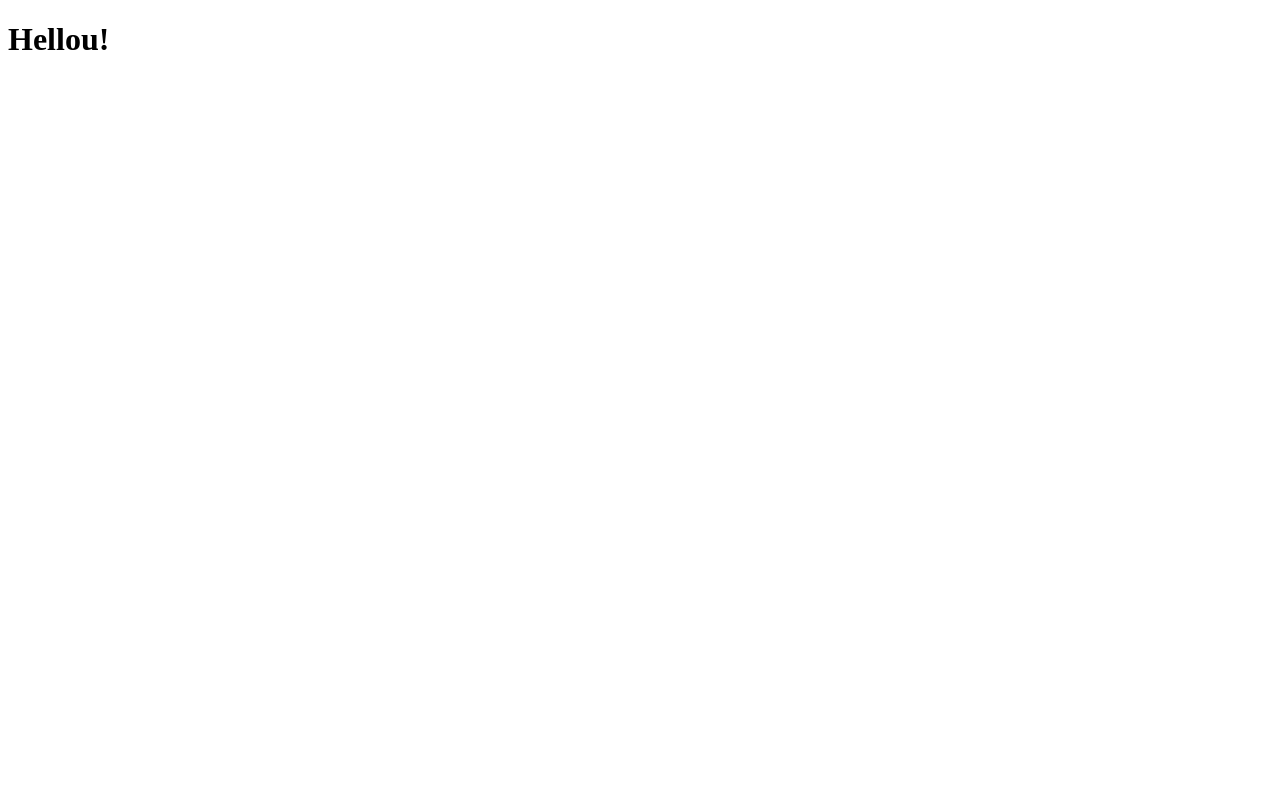
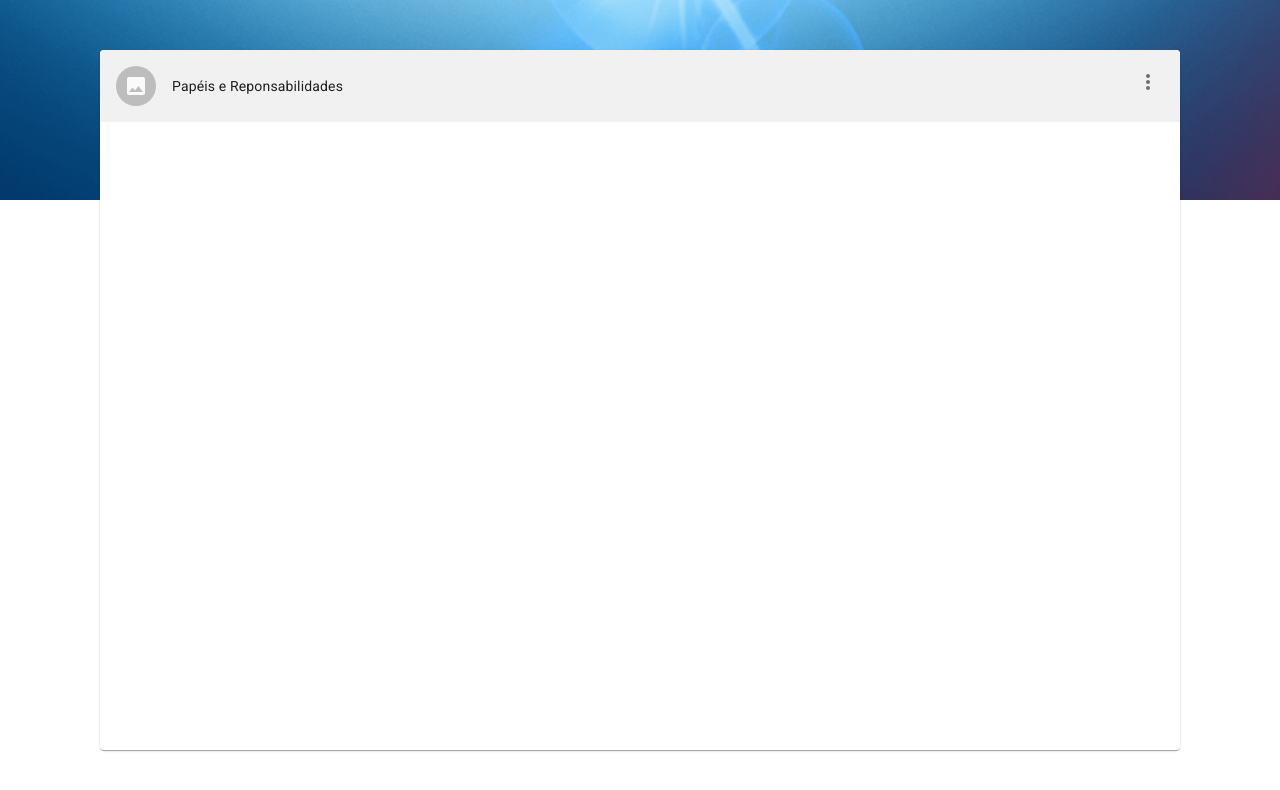
Before and after one commit to db1group/db1-be-light, a React (Create React App) app: page / in a window 1280 px wide. Shown: the top 790 px of the page. Built offline with nearby package versions, Linux system fonts and the light colour scheme.

Commit message:
Adding new libs

```diff
--- a/public/index.html
+++ b/public/index.html
@@ -1,22 +1,13 @@
 <!DOCTYPE html>
-<html lang="en">
+<html lang="pt-br">
   <head>
-    <meta charset="utf-8" />
-    <link rel="icon" href="%PUBLIC_URL%/favicon.ico" />
-    <meta name="viewport" content="width=device-width, initial-scale=1" />
-    <meta name="theme-color" content="#000000" />
-    <meta
-      name="description"
-      content="Web site created using create-react-app"
-    />
-    <link rel="apple-touch-icon" href="%PUBLIC_URL%/logo192.png" />
-
-    <link rel="manifest" href="%PUBLIC_URL%/manifest.json" />
-
-    <title>React App</title>
+    <meta charset="utf-8">
+    <meta name="viewport" content="width=device-width, initial-scale=1, shrink-to-fit=no">
+    <title>DB1 Be Light</title>
+    <link rel="stylesheet" href="https://fonts.googleapis.com/css?family=Roboto:300,400,500">
+    <link rel="stylesheet" href="https://fonts.googleapis.com/icon?family=Material+Icons">
   </head>
   <body>
-    <noscript>You need to enable JavaScript to run this app.</noscript>
     <div id="root"></div>
   </body>
 </html>
--- a/src/App.js
+++ b/src/App.js
@@ -1,11 +1,94 @@
 import React from 'react';
+import { withStyles } from '@material-ui/core/styles';
+import MoreVertIcon from '@material-ui/icons/MoreVert';
+import ImageIcon from '@material-ui/icons/Image';
+import {
+  Grid,
+  Card,
+  CardHeader,
+  CardContent,
+  Avatar,
+  IconButton,
+} from '@material-ui/core';
 
-function App() {
-  return (
-    <div className="App">
-      <h1>Hellou!</h1>
-    </div>
-  );
-}
+const styles = () => ({
+  root: {
+    padding: '50px 100px',
+    zIndex: 999,
+    position: 'absolute',
+  },
+  card: {
+    display: 'flex',
+    height: 'calc(100vh - 100px)',
+  },
+  cardHeader: {
+    background: '#f1f1f1',
+  },
+  rightBorder: {
+    borderRight: 'solid #d0D0D0 1px',
+  },
+  content: {
+    marginTop: 0,
+  },
+  background: {
+    position: 'absolute',
+    height: 200,
+    width: '100%',
+    top: 0,
+    background: 'url(./header-be-light.png) no-repeat',
+    backgroundSize: '100% 100%',
+  },
+  rightContainer: {
+    // background:
+    //   'url(https://hdwallsource.com/img/2014/8/my-neighbor-totoro-wallpaper-27981-28703-hd-wallpapers.jpg) center center',
+    flex: 1,
+  },
+  heightAdjust: {
+    display: 'flex',
+    flexDirection: 'column',
+  },
+  paper: {
+    background: '#9de1fe',
+    padding: 20,
+  },
+  information: {
+    color: '#444',
+  },
+});
 
-export default App;
+const App = ({ classes }) => (
+  <div>
+    <div className={classes.background} />
+    <Grid container className={classes.root}>
+      <Grid item xs={12}>
+        <Card className={classes.card}>
+          <Grid container>
+            <Container classes={classes} />
+          </Grid>
+        </Card>
+      </Grid>
+    </Grid>
+  </div>
+);
+
+const Container = ({ classes }) => (
+  <Grid className={classes.heightAdjust} item xs={12}>
+    <CardHeader
+      avatar={
+        <Avatar aria-label="Recipe" className={classes.avatar}>
+          <ImageIcon />
+        </Avatar>
+      }
+      action={
+        <IconButton>
+          <MoreVertIcon />
+        </IconButton>
+      }
+      title="Papéis e Reponsabilidades"
+      className={classes.cardHeader}
+    />
+    <CardContent className={[classes.rightContainer, classes.content]} />
+  </Grid>
+);
+
+export default withStyles(styles)(App);
--- /dev/null
+++ b/src/index.css
@@ -0,0 +1,6 @@
+body {
+  margin: 0;
+  padding: 0;
+  font-family: sans-serif;
+  background: "#dfdfdf";
+}
--- a/src/index.js
+++ b/src/index.js
@@ -1,10 +1,6 @@
 import React from 'react';
 import ReactDOM from 'react-dom';
+import './index.css';
 import App from './App';
 
-ReactDOM.render(
-  <React.StrictMode>
-    <App />
-  </React.StrictMode>,
-  document.getElementById('root')
-);
+ReactDOM.render(<App />, document.getElementById('root'));
```
Also changed, not shown: package.json (+7 -4 lines), src/pages/Main/index.js (added, +7 -0 lines), src/pages/RolesAndResponsibilities/index.js (added, +8 -0 lines), src/routes.js (added, +16 -0 lines), src/setupTests.js (deleted, +0 -5 lines), .eslintrc.js, public/header-be-light.png (added), 1 other file (tests, documents, lock files or other folders).
